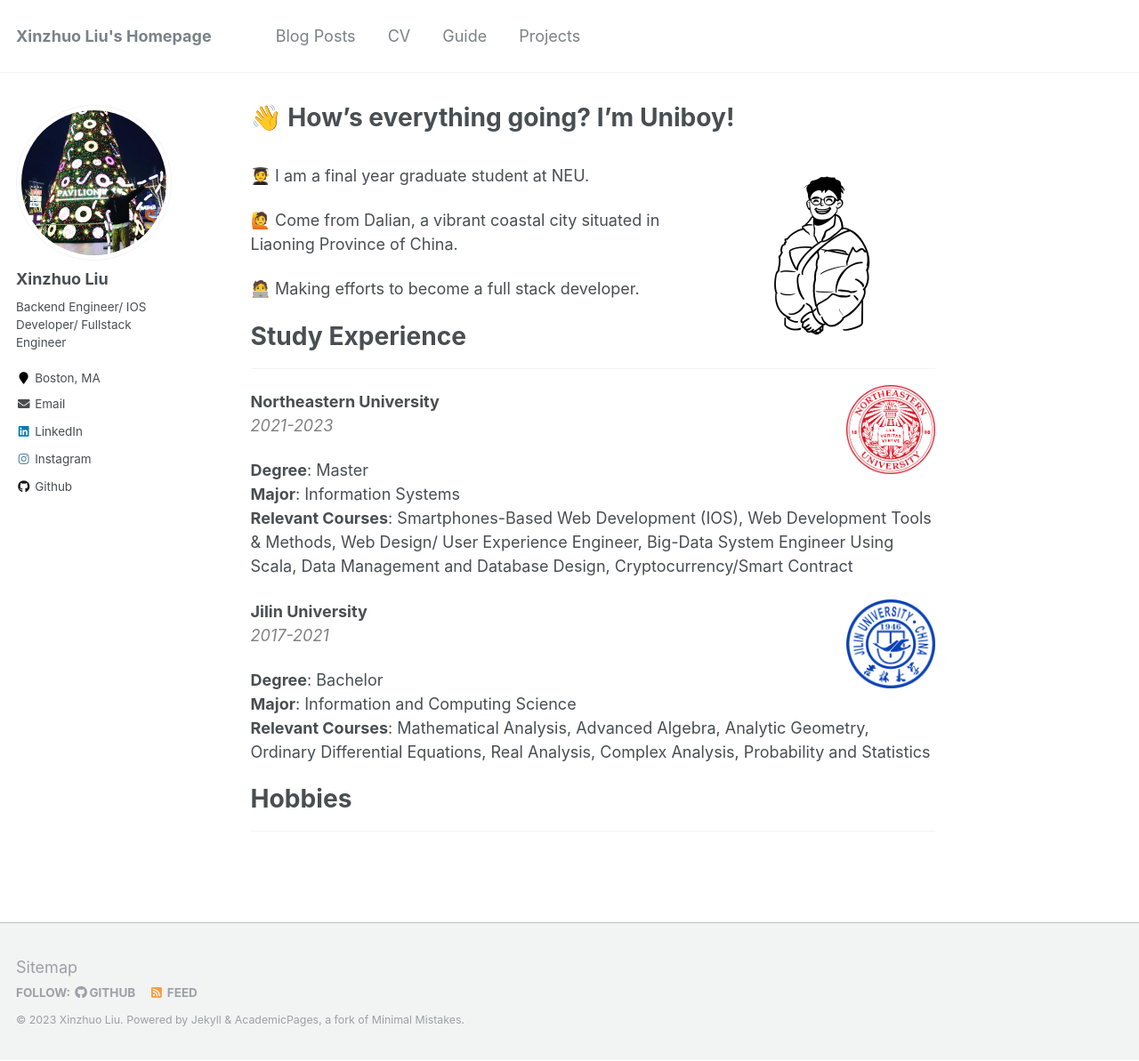
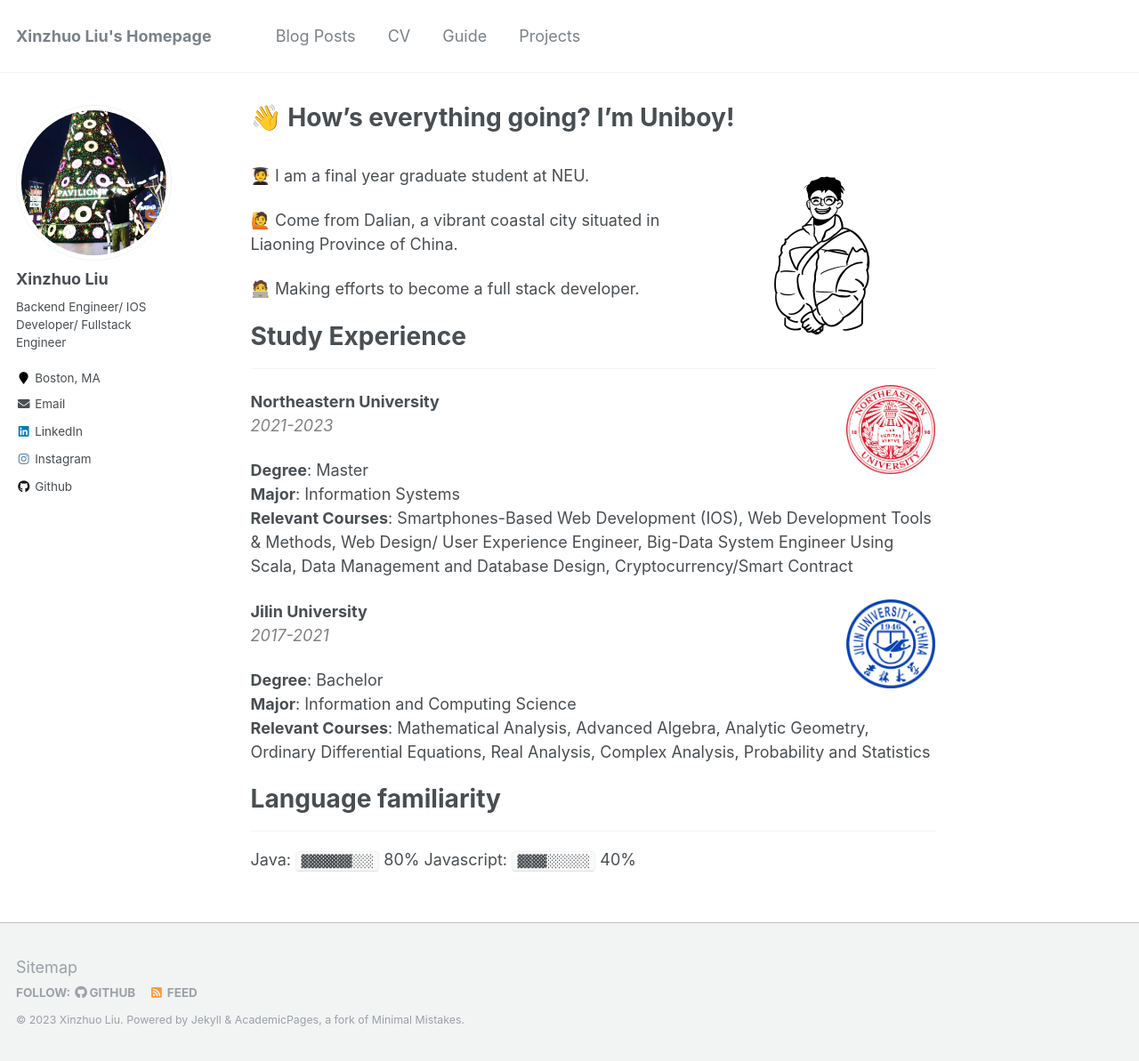
Before and after one commit to Uni-boy/uni-boy.github.io, a Jekyll site: the page built from _pages/about.md, in a window 1280 px wide and 1193 px high. Shown: the whole window at 89% size. Built offline with Jekyll 4.4.1, drawn with Linux system fonts in a browser that asks for light colours.

Commit message:
progress bar test

```diff
--- a/_pages/about.md
+++ b/_pages/about.md
@@ -39,7 +39,9 @@
 **Relevant Courses**: Mathematical Analysis, Advanced Algebra, Analytic Geometry, Ordinary Differential Equations, Real Analysis, Complex Analysis, Probability and Statistics
 
 
-Hobbies
+Language familiarity
 ======
 
 ------
+Java:  `▓▓▓▓▓▓▓░░░` 80%
+Javascript: `▓▓▓▓░░░░░░` 40%
```
Also changed, not shown: assets/css/main.scss (line endings or trailing spaces).
